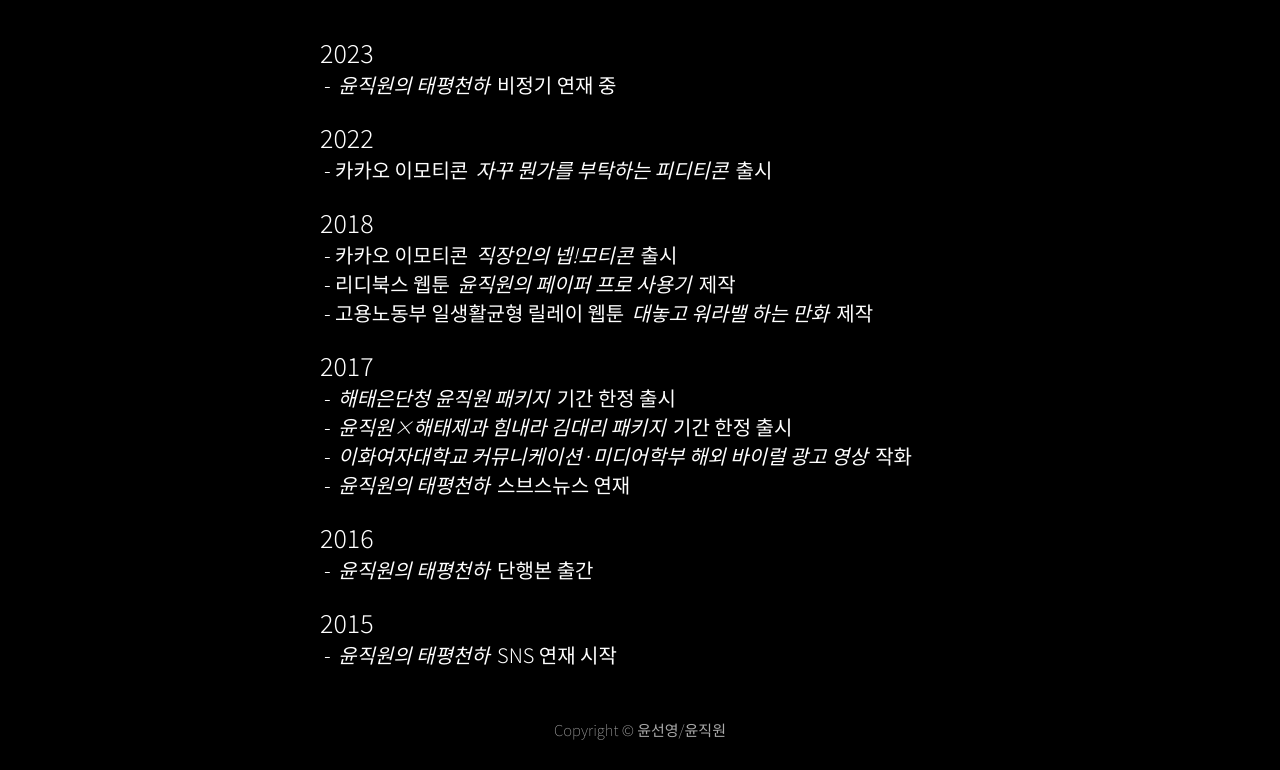
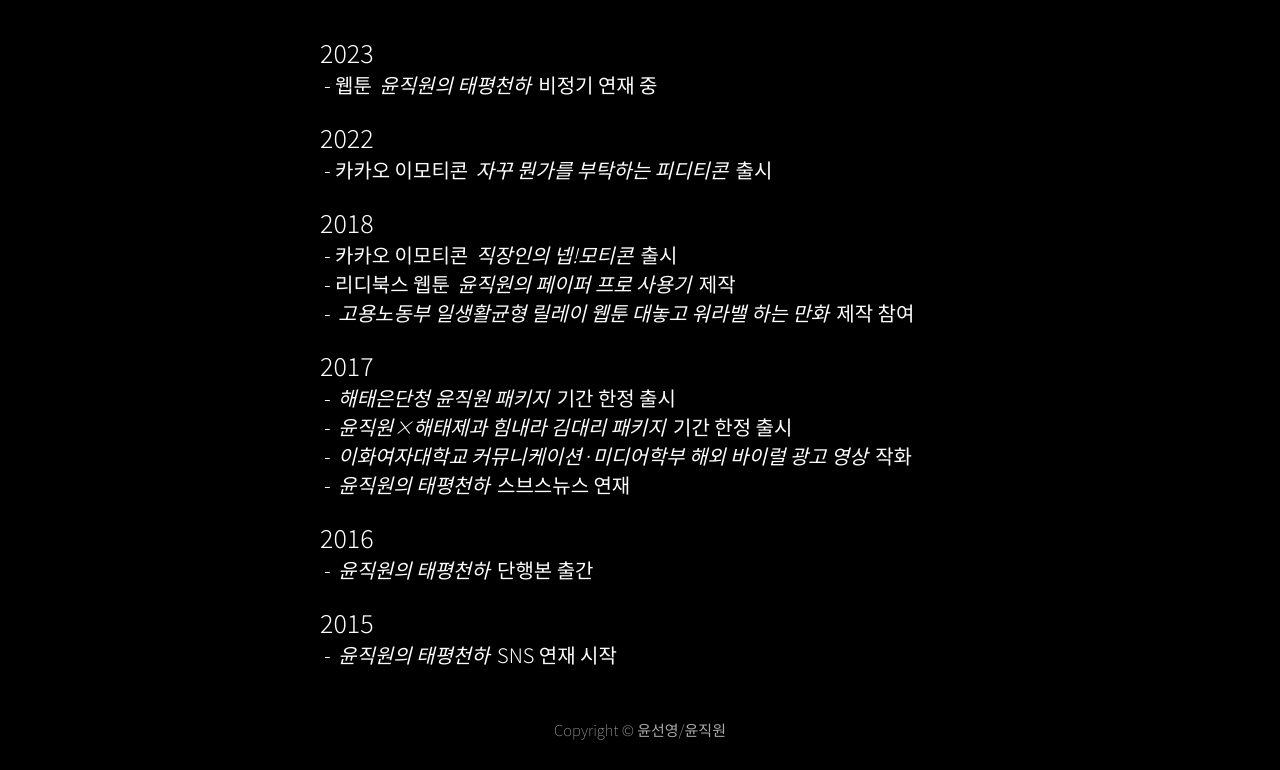
Before and after one commit to yoonjikwon/yoonjikwon.github.com, a plain HTML site: page contents.html in a window 1280 px wide. Shown: the part 147-917 px from the top of the page. Drawn offline with Linux system fonts and the light colour scheme.

Commit message:
Add files via upload

```diff
--- a/contents.html
+++ b/contents.html
@@ -33,7 +33,7 @@
 			  <div class="history">
 			  	<p class="year">2023</p>
 			  	<ul>
-			    	<li><i>윤직원의 태평천하</i> 비정기 연재 중</li>
+			    	<li>웹툰 <i>윤직원의 태평천하</i> 비정기 연재 중</li>
 			    </ul>
 			    <p class="year">2022</p>
 			    <ul>
@@ -43,7 +43,7 @@
 			    <ul>
 			   		<li>카카오 이모티콘 <i>직장인의 넵!모티콘</i> 출시</li>
 			   		<li>리디북스 웹툰 <i>윤직원의 페이퍼 프로 사용기</i> 제작</li>
-			   		<li>고용노동부 일생활균형 릴레이 웹툰 <i>대놓고 워라밸 하는 만화</i> 제작</li>
+			   		<li><i>고용노동부 일생활균형 릴레이 웹툰 대놓고 워라밸 하는 만화</i> 제작 참여</li>
 	    		</ul>
 			    <p class="year">2017</p>
 			    <ul>
```
